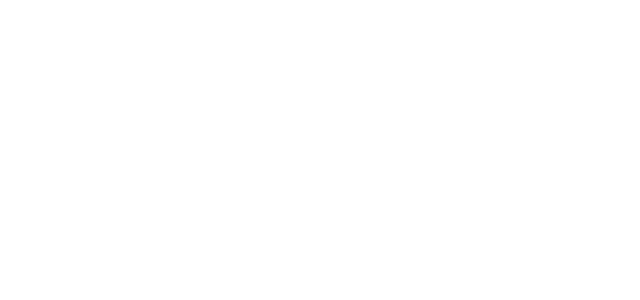
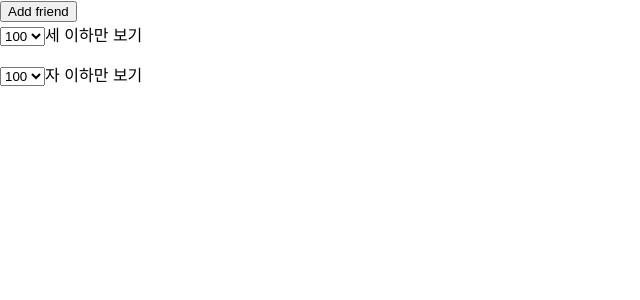
Before and after one commit to jungeun-p/cra-test, a React (Create React App) app: page / in a window 1280 px wide. Shown: the top 300 px of the page, without its empty margins (0-640 px from the left). Built offline with nearby package versions, Linux system fonts and the light colour scheme.

Commit message:
[ modify ] separate reusable component with container

```diff
--- /dev/null
+++ b/src/10-structure/component/FriendList.js
@@ -0,0 +1,13 @@
+import React from 'react';
+
+const FriendList = ({ friends }) => {
+    return (
+        <ul>
+        {friends && friends.map(friend => (
+            <li key={friend.id}>{`${friend.name} (${friend.age})`}</li>
+        ))}
+    </ul>
+    );
+};
+
+export default FriendList;
--- /dev/null
+++ b/src/10-structure/component/NumberSelect.js
@@ -0,0 +1,22 @@
+import React from 'react';
+
+const NumberSelect = ({value, options, label, onChange}) => {
+    function onChangeOption(e){
+        const value = Number(e.currentTarget.value);
+        onChange(value);
+    }
+    return (
+        <div>
+            <select onChange={onChangeOption} value={value}>
+                {options.map(option=> (
+                    <option key={option} value={option}>
+                        {option}
+                    </option>
+                ))}
+            </select>
+            {label}
+        </div>
+    );
+};
+
+export default NumberSelect;
--- /dev/null
+++ b/src/10-structure/container/FriendPage.js
@@ -0,0 +1,66 @@
+import React, { useState } from 'react';
+import FriendList from '../component/FriendList';
+import NumberSelect from '../component/NumberSelect';
+import { getNextFriend } from '../data';
+
+
+const FriendPage = () => {
+    const [friends, setFriends] = useState([]);
+    const [ageLimit, setAgeLimit] = useState(MAX_AGE_LIMIT);
+    const [nameLen, setNameLen] = useState(MAX_NAME_LEN_LIMIT);
+
+    const friendsWithAgeLimit = friends.filter(item => item.age <= ageLimit);
+    const friendsWithNameLenLimit = friends.filter(
+        item => item.name.length <= nameLen,
+    )
+    function onAdd(){
+        const friend = getNextFriend();
+        setFriends([...friends, friend]);
+    }
+    // function onChangeOption(e){
+    //     const value = Number(e.currentTarget.value);
+    //     setAgeLimit(value);
+    // }
+    return (
+        <div>
+            <button onClick={onAdd}>Add friend</button>
+            <NumberSelect
+                value={ageLimit}
+                options={AGE_LIMIT_OPTIONS}
+                label='세 이하만 보기'
+                onChange={setAgeLimit}
+            />
+            {/* <div>
+                <select onChange={onChangeOption} value={ageLimit}>
+                    {AGE_LIMIT_OPTIONS.map(option=> (
+                        <option key={option} value={option}>
+                            {option}
+                        </option>
+                    ))}
+                </select>
+                세 이하만 보기
+            </div> */}
+            {/** 친구 목록 분리 */}
+            <FriendList friends={friendsWithAgeLimit} />
+            {/* <ul>
+                {friendsWithAgeLimit.map(friend => (
+                    <li key={friend.id}>{`${friend.name} (${friend.age})`}</li>
+                ))}
+            </ul> */}
+            <NumberSelect
+                value={nameLen}
+                options={NAME_LEN_LIMIT_OPTION}
+                label="자 이하만 보기"
+                onChange={setNameLen}
+                />
+            <FriendList friends={friendsWithNameLenLimit}/>
+        </div>
+    );
+};
+
+const MAX_AGE_LIMIT = 100;
+const AGE_LIMIT_OPTIONS = [15, 20, 25, MAX_AGE_LIMIT];
+const MAX_NAME_LEN_LIMIT = 100;
+const NAME_LEN_LIMIT_OPTION = [2, MAX_NAME_LEN_LIMIT];
+
+export default FriendPage;
--- /dev/null
+++ b/src/10-structure/data.js
@@ -0,0 +1,11 @@
+const FRIENDS = [
+    { name: 'jin', age: 15 },
+    { name: 'rm' , age: 20 },
+    { name: 'hope', age: 25 },
+    { name: 'suga', age: 30 }
+];
+
+let nextId = 0;
+export function getNextFriend(){
+    return { ...FRIENDS[nextId % 4], id: nextId++ };
+}
--- a/src/App.js
+++ b/src/App.js
@@ -13,6 +13,7 @@ import UseReducerComponent from './7-basic-hooks/2-1-useReducer';
 import UseImperativeHandle from './7-basic-hooks/3-1-useImperativeHandle';
 import UseDebugValue, { STATE_RUNNING, STATE_START } from './7-basic-hooks/5-1-useDebugValue';
 import User from './8-use-react/3-1-no-propsTypes';
+import FriendPage from './10-structure/container/FriendPage';
 
 const App = () => {
   // const profileRef = useRef(); // 자식 컴포넌트에서 반환한 값을 참조
@@ -46,7 +47,8 @@ const App = () => {
     {/* <UseLayoutEffect /> */}
     {/* <p>{msg}</p>
     <button onClick={next}>next</button> */}
-    <User onChangeTitle={()=>{}} male={true} type={'gold'} age={15}/>
+    {/* <User onChangeTitle={()=>{}} male={true} type={'gold'} age={15}/> */}
+    <FriendPage />
     </>
   )
 };
```
